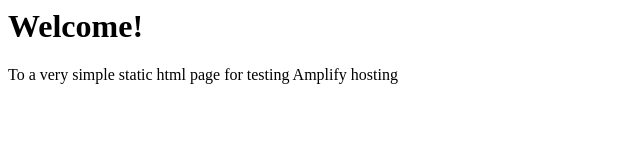
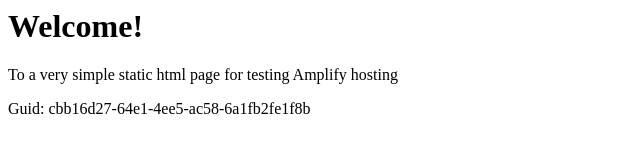
Before and after one commit to aws-aemilia-mxp/Github-PR-Commit-Integration-Test-DoNotTouch-Gith-OKSLNVO2-v1-preprod-eu-south-1, a website: page src/index.html in a window 1280 px wide. Shown: the whole page, without its empty margins (0-640 px from the left). Drawn offline with Linux system fonts and the light colour scheme.

Commit message:
commit from integ tests

```diff
--- a/src/index.html
+++ b/src/index.html
@@ -1,3 +1,5 @@
+
+
 <html lang="en">
 
 <head>
@@ -10,6 +12,6 @@
 <body>
     <h1>Welcome!</h1>
     <p>To a very simple static html page for testing Amplify hosting</p>
-</body>
+    <p>Guid: cbb16d27-64e1-4ee5-ac58-6a1fb2fe1f8b</p></body>
 
 </html>
```
